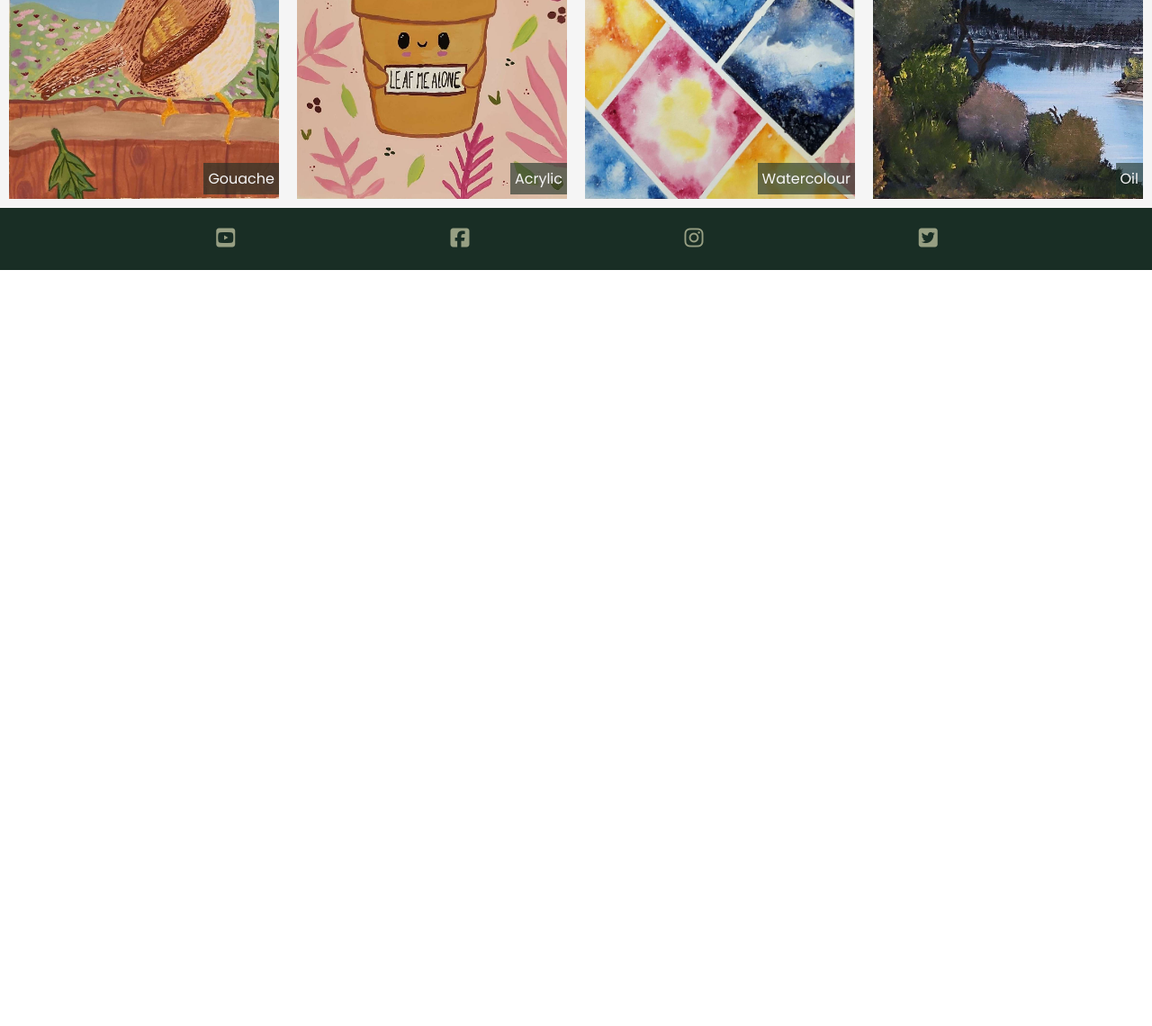
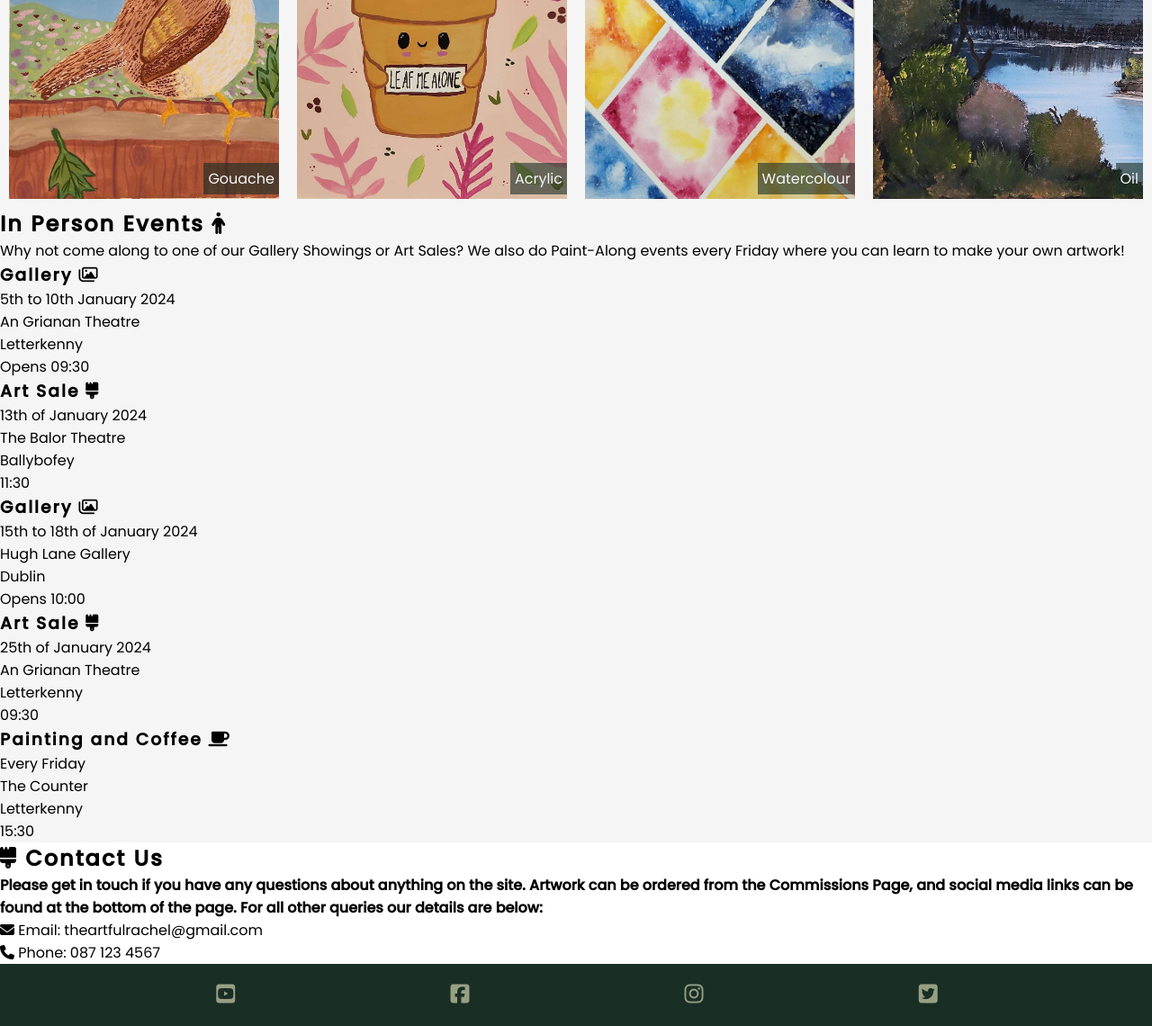
Before and after one commit to RachelfromIreland/the-artful-rachel, a plain HTML site: page index.html in a window 1280 px wide. Shown: the part 1622-2762 px from the top of the page at 90% size. Before the commit the page ends 1922 px from the top, so only its background shows below. Drawn offline with Linux system fonts and the light colour scheme; a web font is replaced by a local one.

Commit message:
Add contact section to bottom of main page

```diff
--- a/index.html
+++ b/index.html
@@ -58,7 +58,7 @@
             </div>
         </section>
 
-
+        <!-- Style Section -->
         <section class="style">
             <div class="style-text">
               <h2 class="style-title"><i class="fa-solid fa-brush"></i> Art Styles and Mediums</h2>
@@ -89,7 +89,66 @@
             </div>
         </section>
 
+        <!-- Events section -->
+        <section id="events">
+            <div id="event-banner">
+                <h2>In Person Events <i class="fa-solid fa-person"></i></h2>
+                <p>Why not come along to one of our Gallery Showings or Art Sales?  We also do Paint-Along events every Friday where you can learn to make your own artwork!</p>
+            </div>
+            <div id="event-dates">
+                <div>
+                    <h3>Gallery <i class="fa-regular fa-images"></i></h3>
+                    <p>5th to 10th January 2024</p>
+                    <p>An Grianan Theatre</p>
+                    <p>Letterkenny</p>
+                    <p>Opens 09:30</p>
+                </div>
+                <div>
+                    <h3>Art Sale <i class="fa-solid fa-brush"></i></i></h3>
+                    <p>13th of January 2024</p>
+                    <p>The Balor Theatre</p>
+                    <p>Ballybofey</p>
+                    <p>11:30</p>
+                </div>
+                <div>
+                    <h3>Gallery <i class="fa-regular fa-images"></i></h3>
+                    <p>15th to 18th of January 2024</p>
+                    <p>Hugh Lane Gallery</p>
+                    <p>Dublin</p>
+                    <p>Opens 10:00</p>
+                </div>
+                <div>
+                    <h3>Art Sale <i class="fa-solid fa-brush"></i></h3>
+                    <p>25th of January 2024</p>
+                    <p>An Grianan Theatre</p>
+                    <p>Letterkenny</p>
+                    <p>09:30</p>
+                </div>
+                <div>
+                    <h3>Painting and Coffee <i class="fa-solid fa-mug-saucer"></i></h3>
+                    <p>Every Friday</p>
+                    <p>The Counter</p>
+                    <p>Letterkenny</p>
+                    <p>15:30</p>
+                </div>
+            </div>
+        </section>
     </main>
+
+    <!-- Contact Section -->
+    <section class="contact">
+        <div class="contact-text">
+          <h2 class="contact-title"><i class="fa-solid fa-brush"></i> Contact Us</h2>
+          <div class="contact-info">
+            <p><strong>Please get in touch if you have any questions about anything on the site.  Artwork can be ordered from the Commissions Page, and social media links can be found at the bottom of the page.  For all other queries our details are below:</strong></p>
+            </div>
+            <div>
+                <p><i class="fa-solid fa-envelope"></i> Email: theartfulrachel@gmail.com</p>
+            </div>
+            <div class="contact-info">
+                <p><i class="fa-solid fa-phone"></i> Phone: 087 123 4567</p>
+          </div>
+        </div>
 
     <footer>
         <ul id="footer-icons">
```
